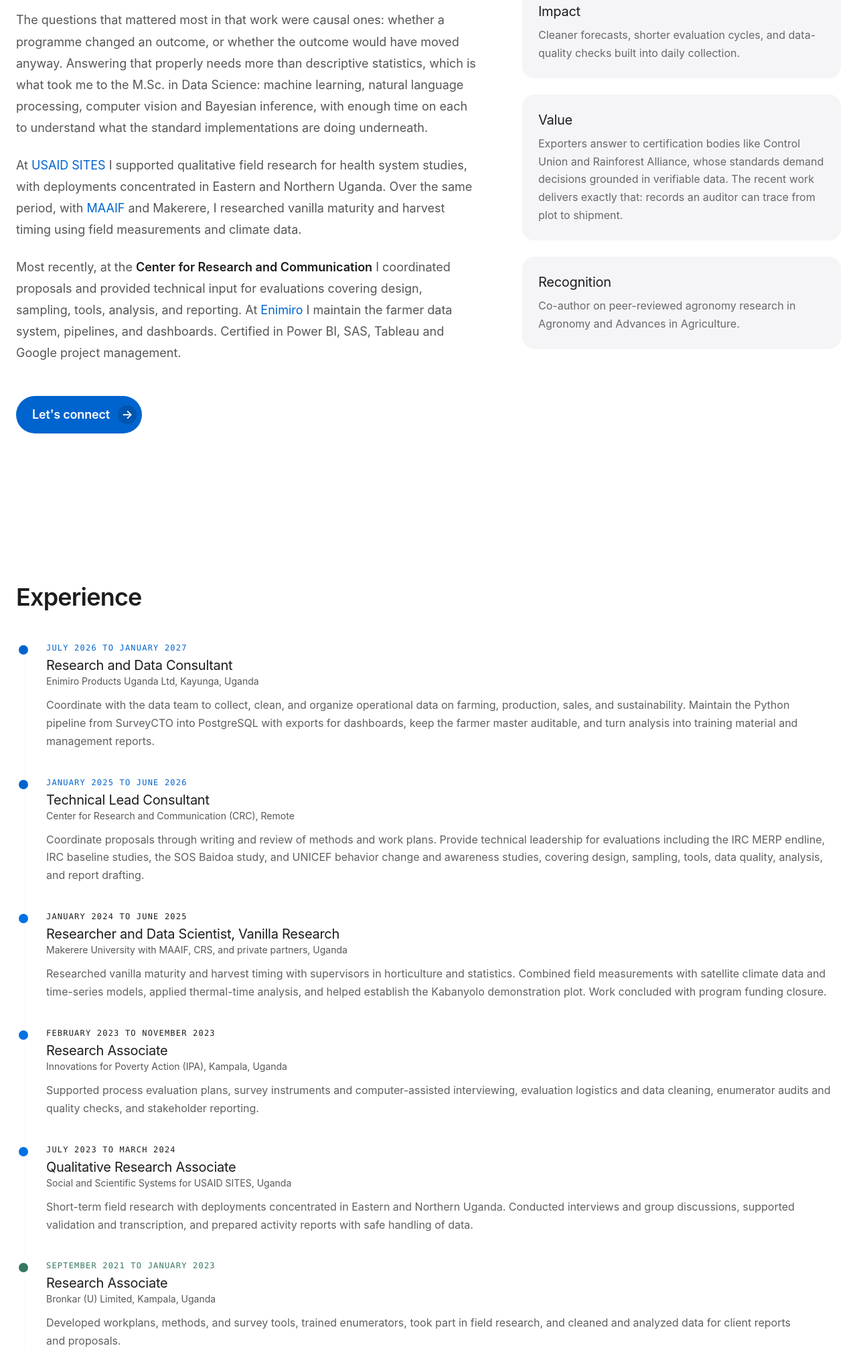
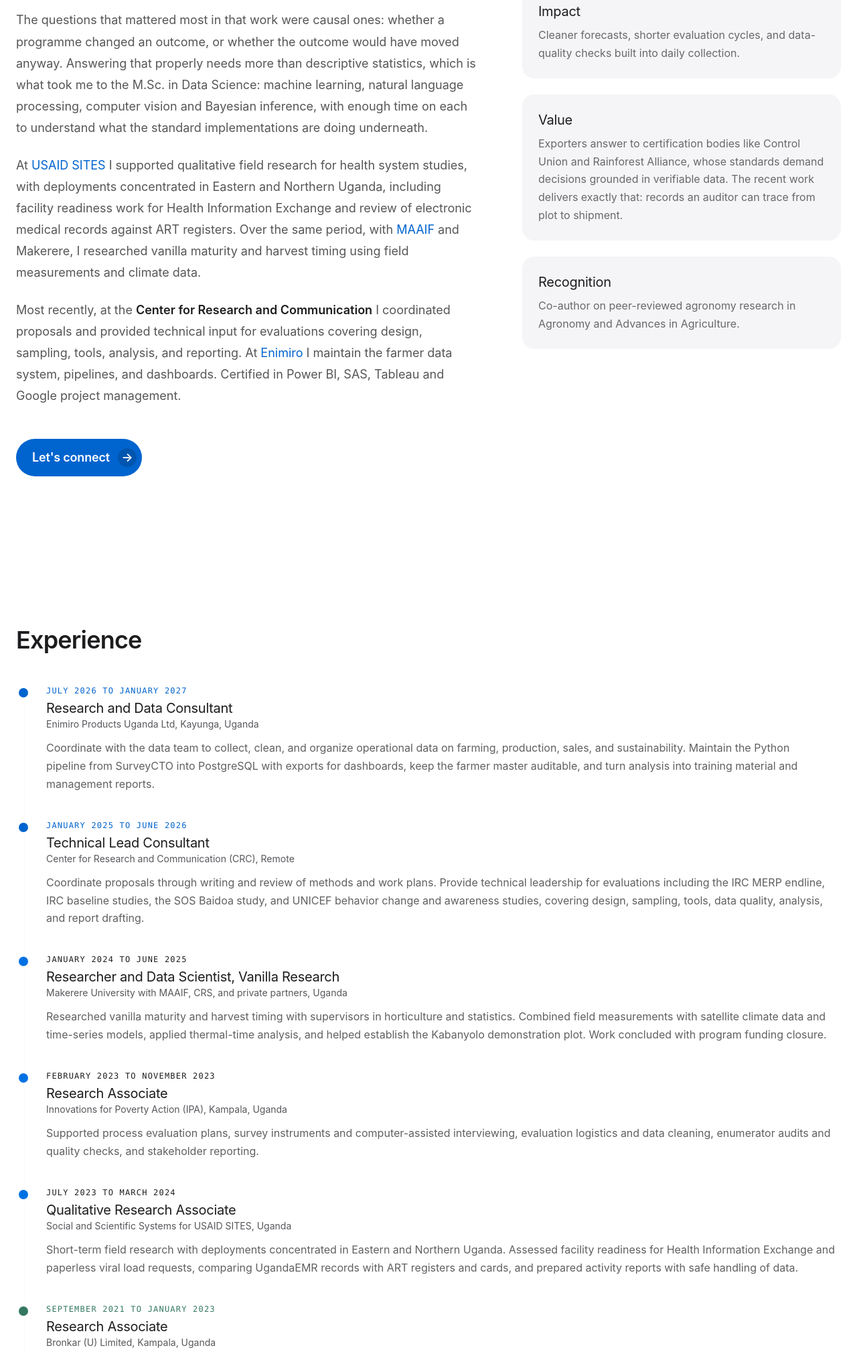
Before and after one commit to mugarrajohnson/portfolio, a website: page index.html in a window 1280 px wide. Shown: the part 1961-3979 px from the top of the page at 67% size. Drawn offline with nearby package versions, Linux system fonts and the light colour scheme.

Commit message:
improved CV

```diff
--- a/index.html
+++ b/index.html
@@ -319,7 +319,7 @@ Download CV <span class="sr-only">(PDF)</span></a>
 
 <p>The questions that mattered most in that work were causal ones: whether a programme changed an outcome, or whether the outcome would have moved anyway. Answering that properly needs more than descriptive statistics, which is what took me to the M.Sc. in Data Science: machine learning, natural language processing, computer vision and Bayesian inference, with enough time on each to understand what the standard implementations are doing underneath.</p>
 
-<p>At <a class="text-primary hover:underline" href="https://www.usaid.gov" rel="noopener noreferrer" target="_blank">USAID SITES</a> I supported qualitative field research for health system studies, with deployments concentrated in Eastern and Northern Uganda. Over the same period, with <a class="text-primary hover:underline" href="https://agriculture.go.ug/" rel="noopener noreferrer" target="_blank">MAAIF</a> and Makerere, I researched vanilla maturity and harvest timing using field measurements and climate data.</p>
+<p>At <a class="text-primary hover:underline" href="https://www.usaid.gov" rel="noopener noreferrer" target="_blank">USAID SITES</a> I supported qualitative field research for health system studies, with deployments concentrated in Eastern and Northern Uganda, including facility readiness work for Health Information Exchange and review of electronic medical records against ART registers. Over the same period, with <a class="text-primary hover:underline" href="https://agriculture.go.ug/" rel="noopener noreferrer" target="_blank">MAAIF</a> and Makerere, I researched vanilla maturity and harvest timing using field measurements and climate data.</p>
 
 <p>Most recently, at the <strong class="text-ink font-semibold">Center for Research and Communication</strong> I coordinated proposals and provided technical input for evaluations covering design, sampling, tools, analysis, and reporting. At <a class="text-primary hover:underline" href="https://www.enimiro.com" rel="noopener noreferrer" target="_blank">Enimiro</a> I maintain the farmer data system, pipelines, and dashboards. Certified in Power BI, SAS, Tableau and Google project management.</p>
 
@@ -382,7 +382,7 @@ Download CV <span class="sr-only">(PDF)</span></a>
 <p class="font-mono text-xs uppercase tracking-widest text-secondary mb-1">July 2023 to March 2024</p>
 <h3 class="text-xl text-ink">Qualitative Research Associate</h3>
 <p class="text-muted text-sm mb-3">Social and Scientific Systems for USAID SITES, Uganda</p>
-<p class="text-ink/70">Short-term field research with deployments concentrated in Eastern and Northern Uganda. Conducted interviews and group discussions, supported validation and transcription, and prepared activity reports with safe handling of data.</p>
+<p class="text-ink/70">Short-term field research with deployments concentrated in Eastern and Northern Uganda. Assessed facility readiness for Health Information Exchange and paperless viral load requests, comparing UgandaEMR records with ART registers and cards, and prepared activity reports with safe handling of data.</p>
 </li>
 
 <li class="ml-8 relative reveal">
@@ -546,7 +546,7 @@ Download CV <span class="sr-only">(PDF)</span></a>
 <div><dd class="stat-value text-lg font-bold text-secondary">Field research</dd><dt class="text-xs text-faint">Eastern and Northern Uganda</dt></div>
 <div><dd class="stat-value text-lg font-bold text-primary">Health systems</dd><dt class="text-xs text-faint">Facility assessments</dt></div>
 </dl>
-<p class="text-ink/65 mb-6">With USAID SITES and health partners, supported field assessments and data-quality checks for health programs in Uganda, including facility work with Makerere University colleagues.</p>
+<p class="text-ink/65 mb-6">With USAID SITES and health partners, supported facility readiness assessments for Health Information Exchange and paperless viral load requests, including review of UgandaEMR records against ART registers and cards in Eastern and Northern facilities.</p>
 <p><a class="link-action text-faint hover:text-ink transition-colors" href="#contact">Ask about this work <span aria-hidden="true" class="ml-1">&rarr;</span></a></p>
 </div>
 </li>
```
Also changed, not shown: 2 other files.
